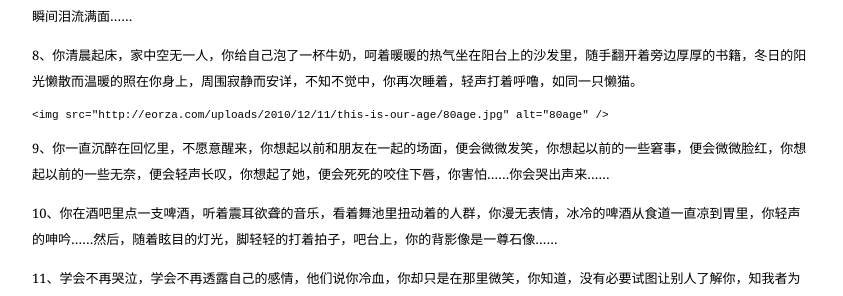
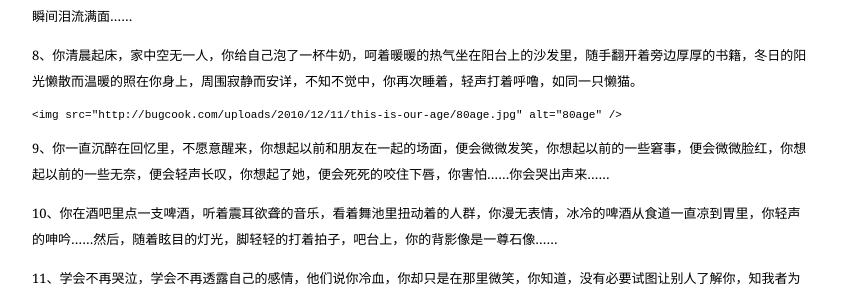
Before and after one commit to bugcook/eorza.github.com, a Jekyll site: the page built from _posts/2010-12-11-this-is-our-age.md, in a window 1280 px wide and 900 px high, scrolled down 471 px. Shown: the part 151-447 px from the top of the window, without its empty margins (218-1061 px from the left). Built offline with Jekyll 4.4.1, drawn with Linux system fonts in a browser that asks for light colours; some of the changed lines change nothing that is shown.

Commit message:
Change url of resouces and uploads

```diff
--- a/_config.yml
+++ b/_config.yml
@@ -11,7 +11,7 @@ path:
   tags: /tags.html
   #uploads: http://202.136.62.195:9099/uploads/
   #resources: http://202.136.62.195:9099/
-  uploads: http://eorza.com/uploads/
-  resources: http://eorza.com/
+  uploads: http://bugcook.com/uploads/
+  resources: http://bugcook.com/
   #uploads: http://localhost/_resource/uploads/
   #resources: http://localhost/_resource/
```
